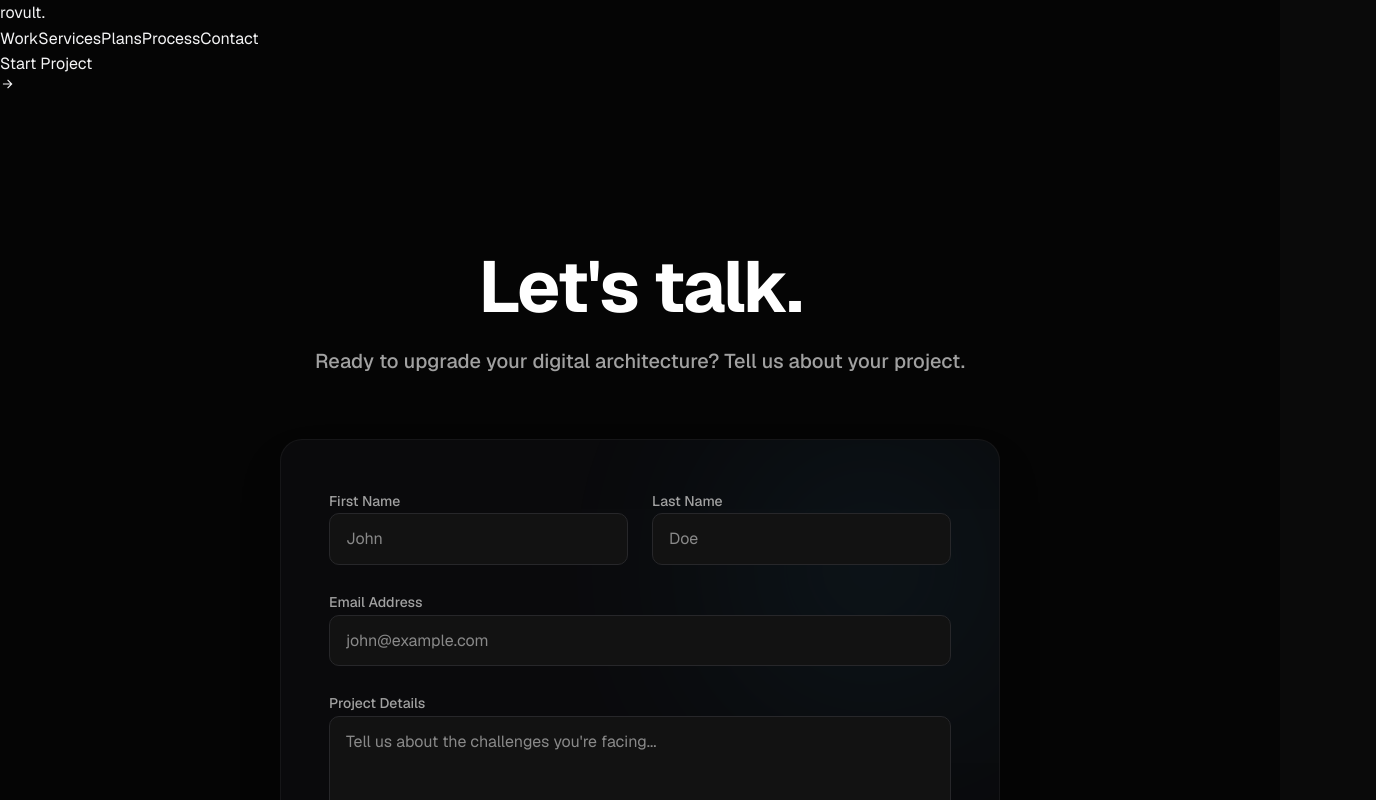
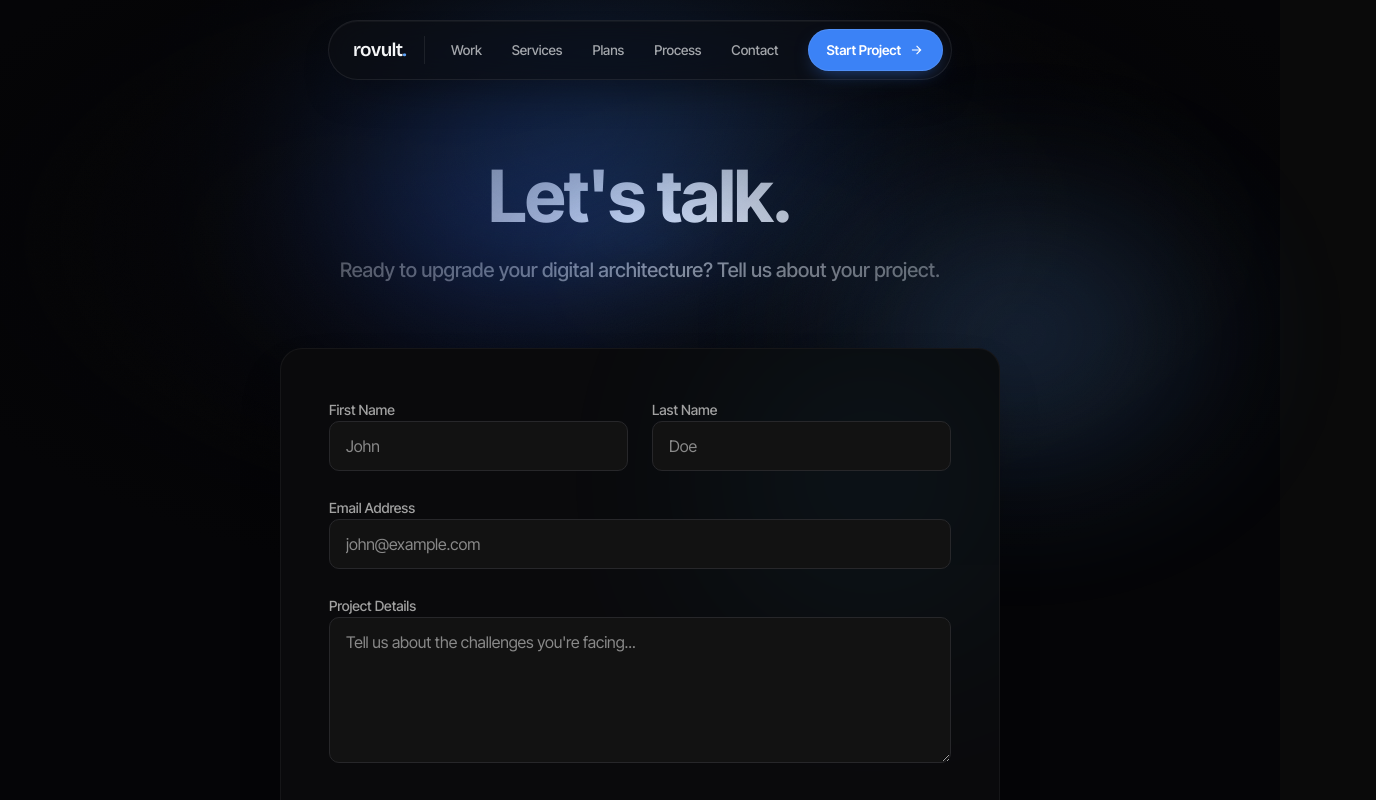
Before and after one commit to grahamster2/pro-bio, a Next.js app: page /contact in a window 1280 px wide. Shown: the top 800 px of the page, 1376 px wide, since content can reach past the window. Built offline with nearby package versions, Linux system fonts and the light colour scheme.

Commit message:
Fix nav overlap on plans, broken styles on contact, update LOW logo to local file

```diff
--- a/src/app/contact/page.tsx
+++ b/src/app/contact/page.tsx
@@ -47,7 +47,11 @@ export default function ContactPage() {
   };
 
   return (
-    <div className="flex flex-col min-h-screen bg-[#050505] text-[#f4f4f5] font-sans">
+    <div className="aurora-page flex flex-col min-h-screen bg-[#050505] text-[#f4f4f5] font-sans">
+      <div className="aurora">
+        <div className="aurora-grain" />
+        <div className="aurora-vignette" />
+      </div>
       <Navigation />
 
       <main className="flex-1 pt-40 px-6 max-w-3xl mx-auto w-full pb-20">
--- a/src/app/plans/page.tsx
+++ b/src/app/plans/page.tsx
@@ -72,7 +72,7 @@ export default function PlansPage() {
 
       <Navigation />
 
-      <main className="flex-1 pt-40 pb-24 relative z-10 container w-full">
+      <main className="flex-1 pt-56 pb-24 relative z-10 container w-full">
         <div className="text-center mb-16 relative z-10 flex flex-col items-center">
           <span className="eyebrow mb-4">
             Subscription Plans
--- a/src/components/AuroraHome.tsx
+++ b/src/components/AuroraHome.tsx
@@ -191,7 +191,7 @@ export default function AuroraHome() {
           <div className="logos-label">Helping owner-operators across the country</div>
           <div className="logos-track flex items-center justify-between gap-8 flex-wrap">
             <img
-              src="https://lexingtonoverstockwarehouse.com/wp-content/uploads/2016/09/cropped-local_logo_alpha-copy.png"
+              src="/logos/lex-header.png"
               alt="Lexington Overstock Warehouse"
               className="h-7 object-contain opacity-50 grayscale invert brightness-0 hover:opacity-100 hover:grayscale-0 hover:invert-0 hover:brightness-100 transition-all duration-300"
             />
@@ -310,7 +310,7 @@ export default function AuroraHome() {
               <blockquote className="quote">“As Lexington’s largest furniture outlet, we needed a site that drives <span className="italic">foot traffic</span> to our showroom and handles 24/7 web orders. Rovult delivered exactly that.”</blockquote>
               <div className="testimonial-author">
                 <div className="author-avatar bg-white flex items-center justify-center overflow-hidden p-1 border border-white/10">
-                  <img src="https://lexingtonoverstockwarehouse.com/wp-content/uploads/2016/09/cropped-local_logo_alpha-copy.png" alt="Lexington Overstock Warehouse Logo" className="w-full h-full object-contain" />
+                  <img src="/logos/lex-header.png" alt="Lexington Overstock Warehouse Logo" className="w-full h-full object-contain" />
                 </div>
                 <div>
                   <div className="author-name">John Fothergill</div>
```
Also changed, not shown: public/logos/lex-header.png (added).
